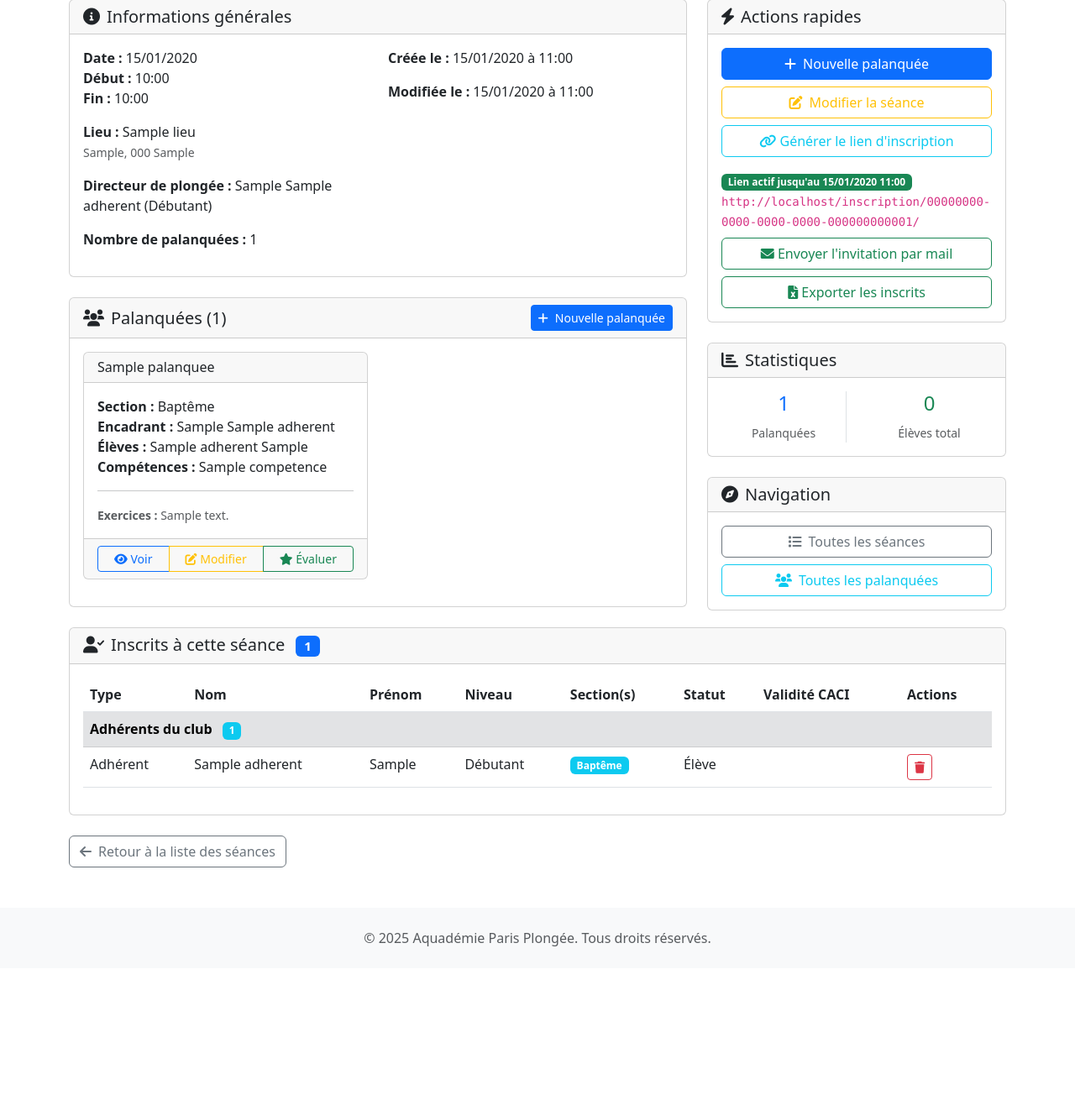
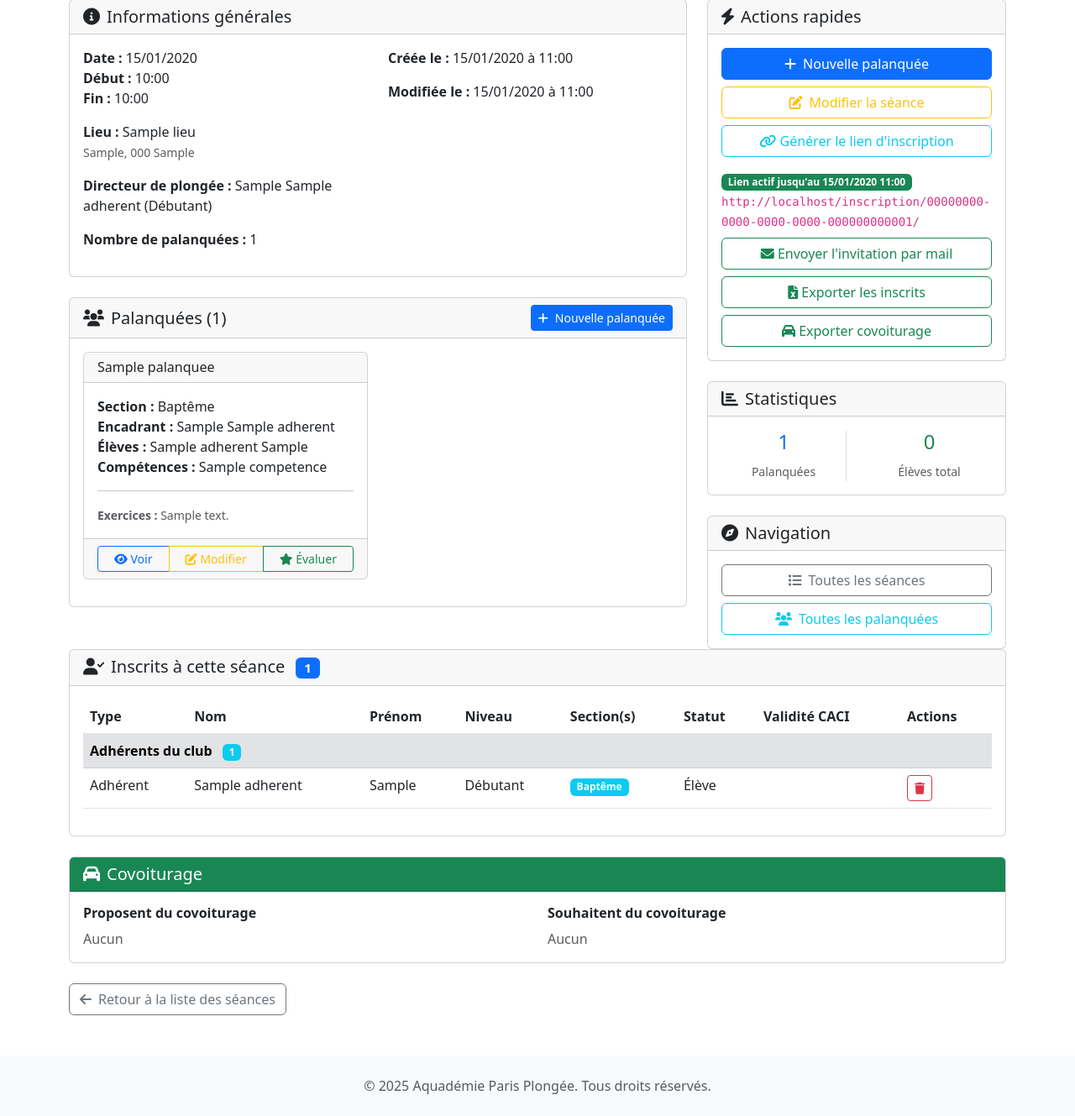
Before and after one commit to abissolah/aquademie-technique, a Django app: page /seances/1/ in a window 1280 px wide. Shown: the part 225-1554 px from the top of the page at 84% size. Before the commit the page ends 1352 px from the top, so only its background shows below. Run offline with Django 5.2, Linux system fonts and the light colour scheme; a user stored in the database is signed in; tables that the repository leaves empty hold one stand-in row (values such as "Sample post").

Commit message:
gestion covoiturage et ajout CC aux mails

```diff
--- a/gestion/urls.py
+++ b/gestion/urls.py
@@ -64,6 +64,7 @@ urlpatterns = [
     path('seances/<int:seance_id>/generer-lien-inscription/', views.generer_lien_inscription_seance, name='generer_lien_inscription_seance'),
     path('seances/<int:seance_id>/envoyer-invitation/', views.envoyer_mail_invitation_seance, name='envoyer_mail_invitation_seance'),
     path('seances/<int:seance_id>/exporter-inscrits/', views.exporter_inscrits_seance, name='exporter_inscrits_seance'),
+    path('seances/<int:seance_id>/exporter-covoiturage/', views.exporter_covoiturage_seance, name='exporter_covoiturage_seance'),
 
     # Palanquées
     path('palanquees/', PalanqueeListView.as_view(), name='palanquee_list'),
--- a/gestion/views.py
+++ b/gestion/views.py
@@ -28,6 +28,7 @@ from openpyxl.utils import get_column_letter
 from openpyxl.styles import Alignment
 from openpyxl.styles import PatternFill
 from django.views.decorators.csrf import csrf_protect
+from django.conf import settings
 
 from .models import Adherent, Section, Competence, GroupeCompetence, Seance, Evaluation, LienEvaluation, Palanquee, Lieu, LienInscriptionSeance, InscriptionSeance, Exercice
 from .forms import AdherentForm, SectionForm, CompetenceForm, GroupeCompetenceForm, SeanceForm, EvaluationBulkForm, PalanqueeForm, NonAdherentInscriptionForm, AdherentPublicForm, ExerciceForm
@@ -293,6 +294,9 @@ class SeanceDetailView(LoginRequiredMixin, DetailView):
         context['nb_adherents'] = len(context['inscrits_adherents'])
         context['nb_non_adherents'] = len(context['inscrits_non_adherents'])
         context['today'] = timezone.now().date()
+        # Covoiturage
+        context['covoiturage_propose'] = [i for i in inscrits if getattr(i, 'covoiturage', '') == 'propose']
+        context['covoiturage_besoin'] = [i for i in inscrits if getattr(i, 'covoiturage', '') == 'besoin']
         return context
 
 class SeanceCreateView(LoginRequiredMixin, CreateView):
@@ -835,8 +839,13 @@ def envoyer_mail_invitation_seance(request, seance_id):
     url = request.build_absolute_uri(f"/inscription/{lien.uuid}/")
     message_txt = render_to_string('gestion/email_invitation_seance.txt', {'seance': seance, 'lien': lien, 'url': url})
     message_html = render_to_string('gestion/email_invitation_seance.html', {'seance': seance, 'lien': lien, 'url': url})
-    datatuple = [(subject, message_txt, None, [email]) for email in emails]
-    send_mass_mail(datatuple, fail_silently=False)
+    cc_emails = getattr(settings, 'EMAIL_CC_DEFAULT', [])
+    datatuple = [(subject, message_txt, None, [email], cc_emails) for email in emails]
+    from django.core.mail import EmailMultiAlternatives
+    for subject, message, from_email, recipient_list, cc_list in datatuple:
+        email = EmailMultiAlternatives(subject, message, None, recipient_list, cc=cc_list)
+        email.attach_alternative(message_html, "text/html")
+        email.send()
     messages.success(request, f"Invitation envoyée à {len(emails)} adhérents.")
     return redirect('seance_detail', pk=seance_id)
 
@@ -860,15 +869,27 @@ def api_inscrire_membre_app(request):
         seance = lien.seance
         membre = Adherent.objects.get(id=membre_id, type_personne='adherent')
         from .models import InscriptionSeance
-        if InscriptionSeance.objects.filter(seance=seance, personne=membre).exists():
-            return JsonResponse({'success': False, 'message': 'Vous êtes déjà inscrit à cette séance.'})
-        InscriptionSeance.objects.create(seance=seance, personne=membre)
+        inscription = InscriptionSeance.objects.filter(seance=seance, personne=membre).first()
+        if not inscription:
+            InscriptionSeance.objects.create(
+                seance=seance,
+                personne=membre,
+                covoiturage=data.get('covoiturage', ''),
+                lieu_covoiturage=data.get('lieu_covoiturage', '')
+            )
+        else:
+            inscription.covoiturage = data.get('covoiturage', '')
+            inscription.lieu_covoiturage = data.get('lieu_covoiturage', '')
+            inscription.save()
         # Envoi mail confirmation
         if membre.email:
             subject = f"Confirmation d'inscription à la séance du {seance.date.strftime('%d/%m/%Y')}"
             url = request.build_absolute_uri(f"/inscription/{lien.uuid}/")
             message = render_to_string('gestion/email_confirmation_inscription.txt', {'seance': seance, 'personne': membre, 'url': url})
-            send_mail(subject, message, None, [membre.email], fail_silently=True)
+            cc_emails = getattr(settings, 'EMAIL_CC_DEFAULT', [])
+            from django.core.mail import EmailMessage
+            email = EmailMessage(subject, message, None, [membre.email], cc=cc_emails)
+            email.send(fail_silently=True)
         return JsonResponse({'success': True, 'message': 'Inscription réussie ! Un email de confirmation vous a été envoyé.'})
     except Exception as e:
         return JsonResponse({'success': False, 'message': str(e)})
@@ -895,14 +916,27 @@ def api_inscrire_non_membre(request):
         personne.save()
         form.save_m2m()
         # Inscription à la séance
+        covoiturage = request.POST.get('covoiturage', '')
+        lieu_covoiturage = request.POST.get('lieu_covoiturage', '')
         if not InscriptionSeance.objects.filter(seance=seance, personne=personne).exists():
-            InscriptionSeance.objects.create(seance=seance, personne=personne)
+            InscriptionSeance.objects.create(
+                seance=seance,
+                personne=personne,
+                covoiturage=covoiturage,
+                lieu_covoiturage=lieu_covoiturage
+            )
+        else:
+            inscription = InscriptionSeance.objects.filter(seance=seance, personne=personne).first()
+            inscription.covoiturage = covoiturage
+            inscription.lieu_covoiturage = lieu_covoiturage
+            inscription.save()
         # Envoi mail confirmation
         if personne.email:
             subject = f"Confirmation d'inscription à la séance du {seance.date.strftime('%d/%m/%Y')}"
             url = request.build_absolute_uri(f"/inscription/{lien.uuid}/")
             message = render_to_string('gestion/email_confirmation_inscription.txt', {'seance': seance, 'personne': personne, 'url': url})
-            send_mail(subject, message, None, [personne.email], fail_silently=True)
+            cc_emails = getattr(settings, 'EMAIL_CC_DEFAULT', [])
+            send_mail(subject, message, None, [personne.email], cc=cc_emails, fail_silently=True)
         return JsonResponse({'success': True, 'message': 'Inscription réussie ! Un email de confirmation vous a été envoyé.'})
     else:
         return JsonResponse({'success': False, 'message': 'Erreur : ' + str(form.errors)})
@@ -986,6 +1020,28 @@ def exporter_inscrits_seance(request, seance_id):
     wb.save(response)
     return response
 
+@login_required
+def exporter_covoiturage_seance(request, seance_id):
+    import pandas as pd
+    seance = get_object_or_404(Seance, pk=seance_id)
+    inscrits = seance.inscriptions.select_related('personne').all()
+    data = []
+    for ins in inscrits:
+        data.append({
+            'Nom': ins.personne.nom,
+            'Prénom': ins.personne.prenom,
+            'Type': 'Adhérent' if ins.personne.type_personne == 'adherent' else 'Non adhérent',
+            'Covoiturage': dict(ins.COVOITURAGE_CHOICES).get(ins.covoiturage, ''),
+            'Lieu de prise en charge': ins.lieu_covoiturage or '',
+        })
+    df = pd.DataFrame(data)
+    from django.http import HttpResponse
+    response = HttpResponse(content_type='application/vnd.openxmlformats-officedocument.spreadsheetml.sheet')
+    response['Content-Disposition'] = f'attachment; filename="covoiturage_seance_{seance.id}.xlsx"'
+    with pd.ExcelWriter(response, engine='openpyxl') as writer:
+        df.to_excel(writer, index=False)
+    return response
+
 @method_decorator(csrf_protect, name='dispatch')
 class AdherentPublicCreateView(CreateView):
     model = Adherent
--- a/templates/gestion/adherent_list.html
+++ b/templates/gestion/adherent_list.html
@@ -11,13 +11,13 @@
             </h1>
             <div class="d-flex gap-2">
                 <a href="{% url 'download_excel_template' %}" class="btn btn-success">
-                    <i class="fas fa-download me-2"></i>Télécharger modèle
+                    <i class="fas fa-download me-2"></i>Télécharger modèle d'import
                 </a>
                 <a href="{% url 'import_adherents_excel' %}" class="btn btn-info">
                     <i class="fas fa-file-excel me-2"></i>Import Excel
                 </a>
                 <a href="{% url 'export_adherents_excel' %}" class="btn btn-success">
-                    <i class="fas fa-file-excel me-2"></i>Exporter Excel
+                    <i class="fas fa-file-excel me-2"></i>Exporter La liste des adhérents
                 </a>
                 <a href="{% url 'adherent_create' %}" class="btn btn-primary">
                     <i class="fas fa-plus me-2"></i>Nouvel adhérent
--- a/templates/gestion/email_confirmation_inscription.txt
+++ b/templates/gestion/email_confirmation_inscription.txt
@@ -2,8 +2,6 @@ Bonjour {{ personne.prenom }} {{ personne.nom }},
 
 Votre inscription à la séance du {{ seance.date|date:'d/m/Y' }} ({{ seance.lieu.nom }}) a bien été prise en compte.
 
-Pour toute question, vous pouvez utiliser ce lien :
-{{ url }}
 
 Merci et à bientôt sous l'eau !
 Club de Plongée
--- a/templates/gestion/seance_detail.html
+++ b/templates/gestion/seance_detail.html
@@ -159,6 +159,9 @@
                     <a href="{% url 'exporter_inscrits_seance' seance.pk %}" class="btn btn-outline-success">
                         <i class="fas fa-file-excel"></i> Exporter les inscrits
                     </a>
+                    <a href="{% url 'exporter_covoiturage_seance' seance.pk %}" class="btn btn-outline-success">
+                        <i class="fas fa-car"></i> Exporter covoiturage
+                    </a>
                 </div>
             </div>
         </div>
@@ -313,6 +316,50 @@
     </div>
 </div>
 
+<div class="card mb-4">
+    <div class="card-header bg-success text-white">
+        <h5 class="mb-0"><i class="fas fa-car me-2"></i>Covoiturage</h5>
+    </div>
+    <div class="card-body">
+        <div class="row">
+            <div class="col-md-6">
+                <h6 class="fw-bold">Proposent du covoiturage</h6>
+                {% if covoiturage_propose %}
+                <table class="table table-sm">
+                    <thead><tr><th>Nom</th><th>Prénom</th><th>Lieu</th></tr></thead>
+                    <tbody>
+                    {% for ins in covoiturage_propose %}
+                        <tr>
+                            <td>{{ ins.personne.nom }}</td>
+                            <td>{{ ins.personne.prenom }}</td>
+                            <td>{{ ins.lieu_covoiturage }}</td>
+                        </tr>
+                    {% endfor %}
+                    </tbody>
+                </table>
+                {% else %}<span class="text-muted">Aucun</span>{% endif %}
+            </div>
+            <div class="col-md-6">
+                <h6 class="fw-bold">Souhaitent du covoiturage</h6>
+                {% if covoiturage_besoin %}
+                <table class="table table-sm">
+                    <thead><tr><th>Nom</th><th>Prénom</th><th>Lieu</th></tr></thead>
+                    <tbody>
+                    {% for ins in covoiturage_besoin %}
+                        <tr>
+                            <td>{{ ins.personne.nom }}</td>
+                            <td>{{ ins.personne.prenom }}</td>
+                            <td>{{ ins.lieu_covoiturage }}</td>
+                        </tr>
+                    {% endfor %}
+                    </tbody>
+                </table>
+                {% else %}<span class="text-muted">Aucun</span>{% endif %}
+            </div>
+        </div>
+    </div>
+</div>
+
 <!-- Retour à la liste -->
 <div class="row mt-4">
     <div class="col-12">
```
Also changed, not shown: gestion/models.py (+7 -2 lines), templates/gestion/inscription_seance.html (+34 -1 lines), gestion/migrations/0006_inscriptionseance_covoiturage_and_more.py (added).
